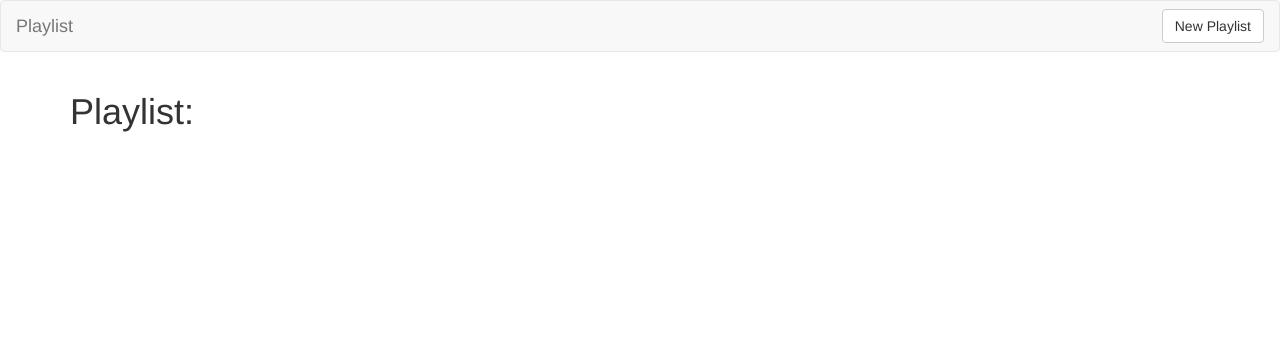
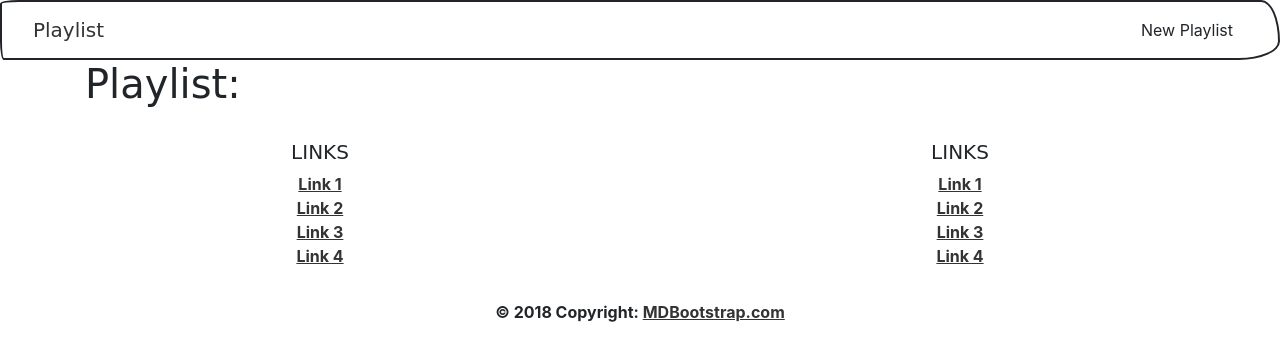
Before and after one commit to Genji-MS/Playlist, a Flask app: page / in a window 1280 px wide. Shown: the top 361 px of the page. Run offline with Flask 2, Linux system fonts and the light colour scheme; data that the repository does not hold is empty; some libraries are stand-ins or nearby versions; some web fonts are replaced.

Commit message:
modified with copyright bootstrap credits, timestamps, and a different theme. This is the local server version, heroku code is commented out

```diff
--- a/app.py
+++ b/app.py
@@ -3,6 +3,7 @@ import os
 from flask import Flask, render_template, request, redirect, url_for
 from pymongo import MongoClient
 from bson.objectid import ObjectId
+from datetime import datetime
 
 #heroku version
 host = os.environ.get('MONGODB_URI', 'mongodb://localhost:27017/Playlist')
@@ -45,7 +46,8 @@ def playlist_submit():
     p_list= {
         'title': request.form.get('title'),
         'description': request.form.get('description'),
-        'videos': request.form.get('videos').split()
+        'videos': request.form.get('videos').split(),
+        'created_at': datetime.now()
     }
     #Youtube doesn't like to display in this way, replace this component of the URL to embed/ and it'll work fine.
     for index in range(len(p_list['videos'])):
@@ -108,6 +110,13 @@ def comments_new():
     return redirect(url_for('playlist_show', playlist_id=request.form.get('playlist_id')))
     #return 'playlist comments'
 
+@app.route('/playlist/comments/<comment_id>', methods=['POST'])
+def comments_delete(comment_id):
+    """Action to delete a comment"""
+    comment = comments.find_one({'_id': ObjectId(comment_id)})
+    comments.delete_one({'_id': ObjectId(comment_id)})
+    return redirect(url_for('playlist_show', playlist_id=comment.get('playlist_id')))
+
 if app.name == '__main__':
     #app.run(debug=True)
     app.run(debug=True, host='0.0.0.0', port=os.environ.get('PORT', 5000))
--- a/templates/base.html
+++ b/templates/base.html
@@ -5,7 +5,8 @@
         <meta charset="utf-8">
         <title>Playlist</title>
         <!-- Latest compiled and minified CSS-->
-        <link rel='stylesheet' href='https://maxcdn.bootstrapcdn.com/bootstrap/3.3.7/css/bootstrap.min.css'>
+        <!-- <link rel='stylesheet' href='https://maxcdn.bootstrapcdn.com/bootstrap/3.3.7/css/bootstrap.min.css'> alt theme -->
+        <link rel='stylesheet' href='https://bootswatch.com/4/sketchy/bootstrap.min.css'>
     </head>
     <body>
         {% include 'partials/navbar.html' %}
@@ -14,6 +15,35 @@
             {% block content %}
             {% endblock %}
         </div>
+        <!-- FOOTER -->
+        <footer class="page-footer font-small blue pt-4">
+            <div class="container-fluid text-center">
+                <div class="row">
+                    <hr class="clearfix w-100 d-md-none pb-3">
+                    <div class="col-md-6 mb-md-0 mb-3">
+                        <h5 class="text-uppercase">Links</h5>
+                        <ul class="list-unstyled">
+                            <li><a href="#!">Link 1</a></li>
+                            <li><a href="#!">Link 2</a></li>
+                            <li><a href="#!">Link 3</a></li>
+                            <li><a href="#!">Link 4</a></li>
+                        </ul>
+                    </div>
+                    <div class="col-md-6 mb-md-0 mb-3">
+                        <h5 class="text-uppercase">Links</h5>
+                        <ul class="list-unstyled">
+                            <li><a href="#!">Link 1</a></li>
+                            <li><a href="#!">Link 2</a></li>
+                            <li><a href="#!">Link 3</a></li>
+                            <li><a href="#!">Link 4</a></li>
+                        </ul>
+                    </div>
+                </div>
+            </div>
+            <div class="footer-copyright text-center py-3">© 2018 Copyright:
+                <a href="https://mdbootstrap.com/education/bootstrap/"> MDBootstrap.com</a>
+            </div>
+        </footer>
 
         <!-- Latest compiled and minified JavaScript-->
         <!-- ERROR: This requires JQuery -->
--- a/templates/partials/comment.html
+++ b/templates/partials/comment.html
@@ -3,5 +3,9 @@
     <div class='card-block'>
         <!-- <h4 class='card-title'>{{ comment.title }}</h4> -->
         <p class='card-text'>{{ comment.text }}</p>
+        <!-- Delete link -->
+        <p><form method="POST" action="/playlist/comments/{{ comment._id }}">
+            <button class="btn btn-link" type="submit">Delete</button>
+        </form></p>
     </div>
 </div>
--- a/templates/playlist_show.html
+++ b/templates/playlist_show.html
@@ -6,7 +6,11 @@
 <div class="row">
     <div class="col-sm-6 col-sm-offset-3">
         <h1>{{playlist.title}}</h1>
-        <h2>{{playlist.description}}</h2>
+        {% if playlist.created_at %}
+        <p class="text-muted">Created on: {{ playlist.created_at.strftime('%A, %d, %B, %Y') }}
+            at {{ playlist.created_at.strftime('%I:%M %p') }}</p>
+        {% endif %}
+        <h4>{{playlist.description}}</h4>
         {% if playlist.get('videos') %}
             {% for video in playlist.videos %}
                 <iframe width="420" height="315" src='{{ video }}'></iframe>
```
Also changed, not shown: 1 other file.
